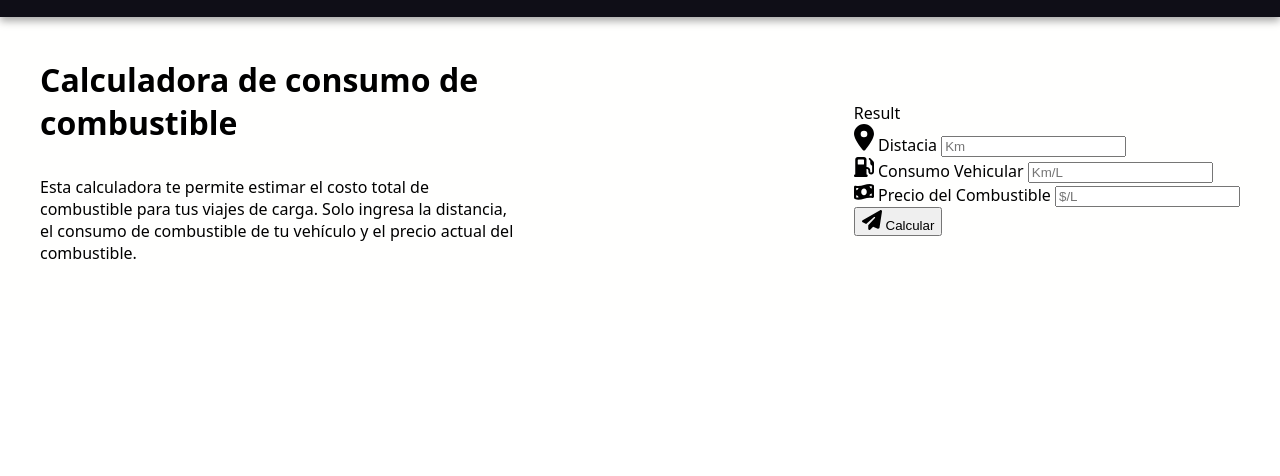
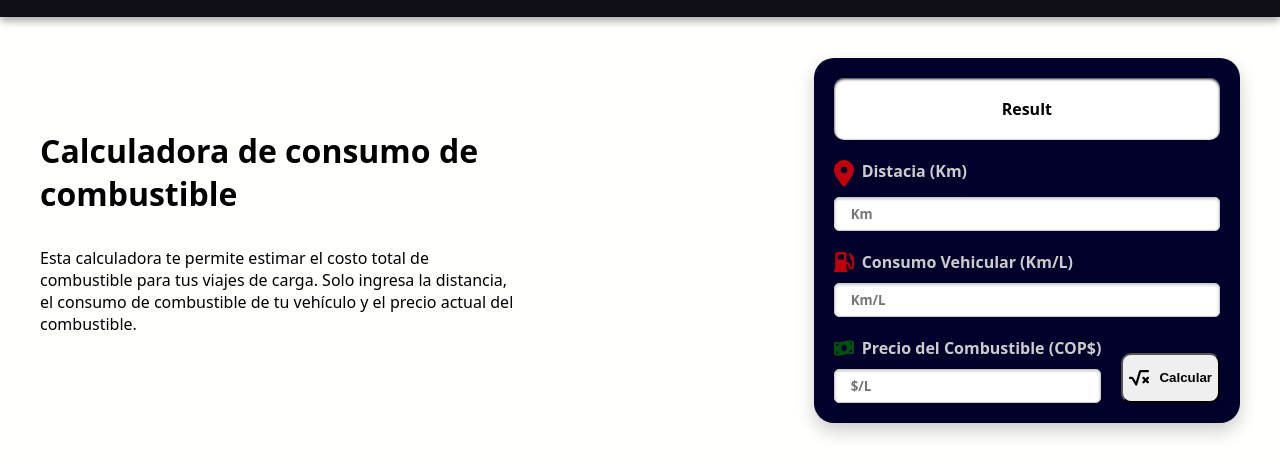
Before and after one commit to Ledtius/CargaMax---Proyecto-TalentoTech, a plain HTML site: page html/calculator.html in a window 1280 px wide. Shown: the part 102-578 px from the top of the page. Drawn offline with Linux system fonts and the light colour scheme.

Commit message:
Working in the style of  the calculator

```diff
--- a/css/calculator/main.css
+++ b/css/calculator/main.css
@@ -15,22 +15,6 @@
   align-items: center;
 }
 
-@media (min-width: 768px) {
-  .main-contenct {
-    flex-direction: row;
-    gap: 4rem;
-  }
-}
-@media (min-width: 1024px) {
-  .main {
-    margin-top: 12rem;
-  }
-  .main-contenct {
-    justify-content: space-between;
-    align-items: center;
-
-  }
-}
 .main__article {
 }
 .main__title {
@@ -41,24 +25,109 @@
   max-width: 475px;
 }
 .main__calculator {
+  display: flex;
+  flex-direction: column;
+  align-items: center;
+  gap: 2rem;
+  padding: 2rem;
+  border-radius: 2rem;
+  /* background-color: #0f0e17d2; */
+  background-color: #00002b;
+  box-shadow: 0 8px 18px rgba(0, 0, 0, 0.2);
 }
 .main__show-result {
+  box-shadow: inset 0 1px 3px rgba(0, 0, 0, 0.932);
+  background-color: white;
+  width: 100%;
+  padding: 2rem;
+  border-radius: 1rem;
+  text-align: center;
+  font-weight: 700;
 }
+
 .main__item {
+  width: 100%;
+  /* align-items: center; */
 }
 .main__label-input {
+  display: flex;
+  flex-direction: column;
+  gap: 1rem;
 }
 .main__label {
+  display: flex;
+  font-weight: 700;
+  align-self: flex-start;
+  gap: 0.8rem;
+  text-align:center;
+  color: #ccc;
 }
 .main__svg {
   width: 2rem;
 }
+
+.main__svg-1 {
+  /* fill: rgba(177, 11, 11, 0.801); */
+  fill: rgba(255, 0, 0, 0.753);
+}
+.main__svg-2 {
+  fill: rgba(255, 0, 0, 0.753);
+}
+.main__svg-3 {
+  fill: rgba(0, 128, 0, 0.623);
+}
+
 .main__input {
+  font-family: system-ui;
+  border-radius: 0.5rem;
+  font-weight: 600;
+  height: 3rem;
+  padding: 1.6rem;
+  border: 1px solid #ccc;
+  box-shadow: inset 0 1px 3px rgba(0, 0, 0, 0.24);
+}
+.main__input:hover {
+  border-color: #ff8b0694;
+  box-shadow: inset 0px 0px 4px #ff8b06fb;
 }
 .main__alight {
+  display: flex;
+  flex-direction: column;
+  gap: 2rem;
 }
 .main__btn {
+  border-radius: 1rem;
+  height: 4rem;
+  font-weight: 600;
+  display: flex;
+  align-items: center;
+  gap: 1rem;
+  justify-content: center;
 }
 .main__sgv--btn {
   /* width: 4rem; */
 }
+
+@media (min-width: 768px) {
+  .main-contenct {
+    flex-direction: row;
+    gap: 4rem;
+  }
+  .main__alight {
+    align-items: center;
+    flex-direction: row;
+  }
+  .main__btn {
+    height: 5rem;
+    align-self: flex-end;
+  }
+}
+@media (min-width: 1024px) {
+  .main {
+    margin-top: 12rem;
+  }
+  .main-contenct {
+    justify-content: space-between;
+    align-items: center;
+  }
+}
--- a/html/calculator.html
+++ b/html/calculator.html
@@ -179,7 +179,7 @@
               <label for="distancia" class="main__label">
                 <svg
                   aria-hidden="true"
-                  class="main__svg"
+                  class="main__svg main__svg-1"
                   xmlns="http://www.w3.org/2000/svg"
                   viewBox="0 0 384 512"
                 >
@@ -187,7 +187,7 @@
                     d="M215.7 499.2C267 435 384 279.4 384 192C384 86 298 0 192 0S0 86 0 192c0 87.4 117 243 168.3 307.2c12.3 15.3 35.1 15.3 47.4 0zM192 128a64 64 0 1 1 0 128 64 64 0 1 1 0-128z"
                   />
                 </svg>
-                Distacia
+                Distacia (Km)
               </label>
               <input
                 class="main__input"
@@ -203,7 +203,7 @@
             <section class="main__label-input">
               <label for="consumo-vehicular" class="main__label">
                 <svg
-                  class="main__svg"
+                  class="main__svg main__svg-2"
                   aria-hidden="true"
                   xmlns="http://www.w3.org/2000/svg"
                   viewBox="0 0 512 512"
@@ -212,7 +212,7 @@
                     d="M32 64C32 28.7 60.7 0 96 0L256 0c35.3 0 64 28.7 64 64l0 192 8 0c48.6 0 88 39.4 88 88l0 32c0 13.3 10.7 24 24 24s24-10.7 24-24l0-154c-27.6-7.1-48-32.2-48-62l0-64L384 64c-8.8-8.8-8.8-23.2 0-32s23.2-8.8 32 0l77.3 77.3c12 12 18.7 28.3 18.7 45.3l0 13.5 0 24 0 32 0 152c0 39.8-32.2 72-72 72s-72-32.2-72-72l0-32c0-22.1-17.9-40-40-40l-8 0 0 144c17.7 0 32 14.3 32 32s-14.3 32-32 32L32 512c-17.7 0-32-14.3-32-32s14.3-32 32-32L32 64zM96 80l0 96c0 8.8 7.2 16 16 16l128 0c8.8 0 16-7.2 16-16l0-96c0-8.8-7.2-16-16-16L112 64c-8.8 0-16 7.2-16 16z"
                   />
                 </svg>
-                Consumo Vehicular</label
+                Consumo Vehicular (Km/L)</label
               >
               <input
                 class="main__input"
@@ -230,7 +230,7 @@
                 <label for="precio-combustible" class="main__label">
                   <svg
                     aria-hidden="true"
-                    class="main__svg"
+                    class="main__svg main__svg-3"
                     xmlns="http://www.w3.org/2000/svg"
                     viewBox="0 0 576 512"
                   >
@@ -238,7 +238,7 @@
                       d="M0 112.5L0 422.3c0 18 10.1 35 27 41.3c87 32.5 174 10.3 261-11.9c79.8-20.3 159.6-40.7 239.3-18.9c23 6.3 48.7-9.5 48.7-33.4l0-309.9c0-18-10.1-35-27-41.3C462 15.9 375 38.1 288 60.3C208.2 80.6 128.4 100.9 48.7 79.1C25.6 72.8 0 88.6 0 112.5zM288 352c-44.2 0-80-43-80-96s35.8-96 80-96s80 43 80 96s-35.8 96-80 96zM64 352c35.3 0 64 28.7 64 64l-64 0 0-64zm64-208c0 35.3-28.7 64-64 64l0-64 64 0zM512 304l0 64-64 0c0-35.3 28.7-64 64-64zM448 96l64 0 0 64c-35.3 0-64-28.7-64-64z"
                     />
                   </svg>
-                  Precio del Combustible</label
+                  Precio del Combustible (COP$)</label
                 >
                 <input
                   class="main__input"
@@ -255,10 +255,11 @@
                 aria-hidden="true"
                 class="main__svg main__sgv--btn"
                 xmlns="http://www.w3.org/2000/svg"
-                viewBox="0 0 512 512"
+                viewBox="0 0 576 512"
               >
+                <!--!Font Awesome Free 6.6.0 by @fontawesome - https://fontawesome.com License - https://fontawesome.com/license/free Copyright 2024 Fonticons, Inc.-->
                 <path
-                  d="M498.1 5.6c10.1 7 15.4 19.1 13.5 31.2l-64 416c-1.5 9.7-7.4 18.2-16 23s-18.9 5.4-28 1.6L284 427.7l-68.5 74.1c-8.9 9.7-22.9 12.9-35.2 8.1S160 493.2 160 480l0-83.6c0-4 1.5-7.8 4.2-10.8L331.8 202.8c5.8-6.3 5.6-16-.4-22s-15.7-6.4-22-.7L106 360.8 17.7 316.6C7.1 311.3 .3 300.7 0 288.9s5.9-22.8 16.1-28.7l448-256c10.7-6.1 23.9-5.5 34 1.4z"
+                  d="M282.6 78.1c8-27.3 33-46.1 61.4-46.1l200 0c17.7 0 32 14.3 32 32s-14.3 32-32 32L344 96 238.7 457c-3.6 12.3-14.1 21.2-26.8 22.8s-25.1-4.6-31.5-15.6L77.6 288 32 288c-17.7 0-32-14.3-32-32s14.3-32 32-32l45.6 0c22.8 0 43.8 12.1 55.3 31.8l65.2 111.8L282.6 78.1zM393.4 233.4c12.5-12.5 32.8-12.5 45.3 0L480 274.7l41.4-41.4c12.5-12.5 32.8-12.5 45.3 0s12.5 32.8 0 45.3L525.3 320l41.4 41.4c12.5 12.5 12.5 32.8 0 45.3s-32.8 12.5-45.3 0L480 365.3l-41.4 41.4c-12.5 12.5-32.8 12.5-45.3 0s-12.5-32.8 0-45.3L434.7 320l-41.4-41.4c-12.5-12.5-12.5-32.8 0-45.3z"
                 />
               </svg>
               Calcular
```
